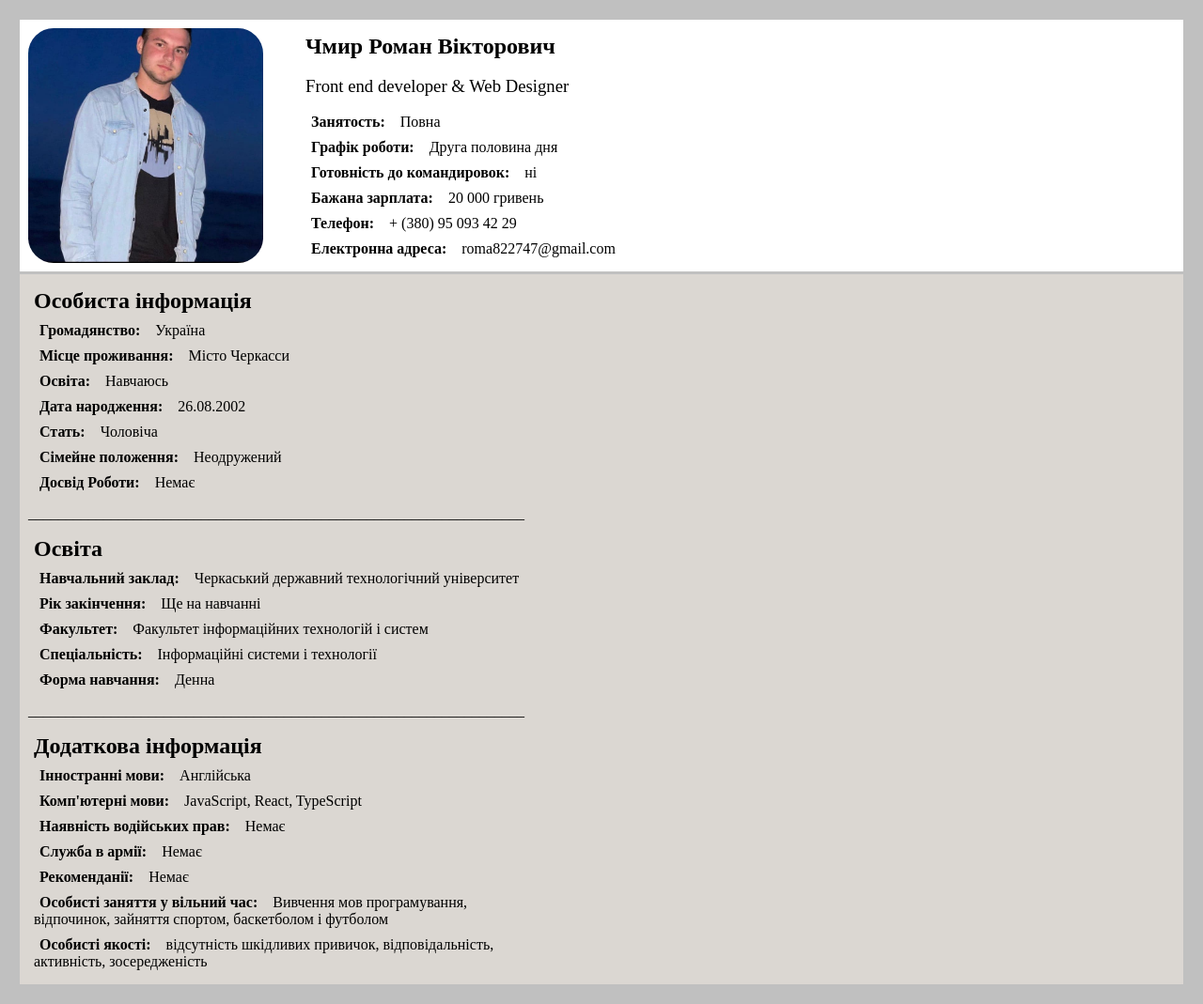
After one commit to ChmyrRoma/PythonWeb, a Django app: page /resume/ in a window 1280 px wide. The commit adds this page. Shown: the whole page at 94% size. Run offline with Django 3.2, Linux system fonts and the light colour scheme.

Commit message:
create new page and changed files

```diff
--- a/mysite/urls.py
+++ b/mysite/urls.py
@@ -16,12 +16,12 @@ Including another URLconf
 from django.contrib import admin
 from django.urls import path
 
-from resume.views import index
 from resume import views as v
 
 urlpatterns = [
     path('admin/', admin.site.urls),
     path('', v.index),
     path('forms/', v.forms),
+    path('resume/', v.resumeDil)
 
 ]
--- a/resume/static/css/style.css
+++ b/resume/static/css/style.css
@@ -32,11 +32,11 @@ body {
 .right-style {
     display: flex;
 }
-.main {
+.email {
     display: block;
 }
 
-.mail {
+.cell-numbers {
     display: block;
 }
 
@@ -60,7 +60,7 @@ body {
     margin-left: 290px;
 }
 
-.sdsa h3 {
+.houseEducation h3 {
     margin-left: 300px;
     font-weight: 600;
 }
--- /dev/null
+++ b/resume/static/css/styles.css
@@ -0,0 +1,34 @@
+* {
+    margin: 3px;
+    padding: 3px;
+}
+
+body {
+    background-color: silver;
+}
+
+.header-site {
+    background-color: white;
+    display: flex;
+}
+
+.header-site img {
+    border-radius: 30px;
+    height: 250px;
+    width: 250px;
+}
+.header-text h2 {
+    font-weight: 900;
+}
+
+.header-text h3 {
+    font-weight: 200;
+}
+
+.header-text {
+    margin-left: 30px;
+}
+
+.center-site {
+    background-color: #DBD7D2;
+}
--- /dev/null
+++ b/resume/templates/resume/diloveResume.html
@@ -0,0 +1,59 @@
+{% load static %}
+<!DOCTYPE html>
+<html>
+<head>
+    <title>Resume</title>
+    <link rel="stylesheet" type="text/css" href="{% static 'css/styles.css' %}">
+</head>
+
+<body>
+    <div>
+        <div class="header-site">
+            <img src="{% static 'resume/foto.jpg' %}">
+            <div class="header-text">
+                <h2>Чмир Роман Вікторович</h2>
+                <p><h3>Front end developer & Web Designer</h3></p>
+                <p><b>Занятость:</b> <a>Повна</a></p>
+                <p><b>Графік роботи:</b> <a>Друга половина дня</a></p>
+                <p><b>Готовність до командировок: </b> <a>ні</a></p>
+                <p><b>Бажана зарплата: </b> <a>20 000 гривень</a></p>
+                <p><b>Телефон: </b> <a>+ (380) 95 093 42 29</a></p>
+                <p><b>Електронна адреса: </b> <a>roma822747@gmail.com</a></p>
+            </div>
+        </div>
+        <div class="center-site">
+            <div>
+                <h2>Особиста інформація</h2>
+                <p><b>Громадянство: </b> <a>Україна</a></p>
+                <p><b>Місце проживання: </b> <a>Місто Черкасси</a></p>
+                <p><b>Освіта: </b> <a>Навчаюсь</a></p>
+                <p><b>Дата народження: </b> <a>26.08.2002</a></p>
+                <p><b>Стать: </b> <a>Чоловіча</a></p>
+                <p><b>Сімейне положення: </b> <a>Неодружений</a></p>
+                <p><b>Досвід Роботи: </b> <a>Немає</a></p>
+            </div>
+            <p>__________________________________________________________________</p>
+            <div>
+                <h2>Освіта</h2>
+                <p><b>Навчальний заклад: </b> <a>Черкаський державний технологічний університет</a></p>
+                <p><b>Рік закінчення: </b> <a>Ще на навчанні</a></p>
+                <p><b>Факультет: </b> <a>Факультет інформаційних технологій і систем</a></p>
+                <p><b>Спеціальність: </b> <a>Інформаційні системи і технології</a></p>
+                <p><b>Форма навчання: </b> <a>Денна</a></p>
+            </div>
+            <p>__________________________________________________________________</p>
+            <div>
+                <h2>Додаткова інформація</h2>
+                <p><b>Інностранні мови: </b> <a>Англійська</a></p>
+                <p><b>Комп'ютерні мови: </b> <a>JavaScript, React, TypeScript</a></p>
+                <p><b>Наявність водійських прав: </b> <a>Немає</a></p>
+                <p><b>Служба в армії: </b> <a>Немає</a></p>
+                <p><b>Рекоменданії: </b> <a>Немає</a></p>
+                <p><b>Особисті заняття у вільний час: </b> <a>Вивчення мов програмування, </br> відпочинок, зайняття спортом, баскетболом і футболом</a></p>
+                <p><b>Особисті якості: </b> <a>відсутність шкідливих привичок, відповідальність, </br> активність, зосередженість</a></p>
+            </div>
+        </div>
+    </div>
+</body>
+
+</html>
--- a/resume/views.py
+++ b/resume/views.py
@@ -6,6 +6,9 @@ from django.http import HttpResponse
 
 def index(request):
     return render(request, 'resume/homePage.html')
+
+def resumeDil(request):
+    return render(request, 'resume/diloveResume.html')
 
 def forms(request):
     if request.method == "POST":
```
Also changed, not shown: resume/templates/resume/homePage.html (+5 -5 lines).
